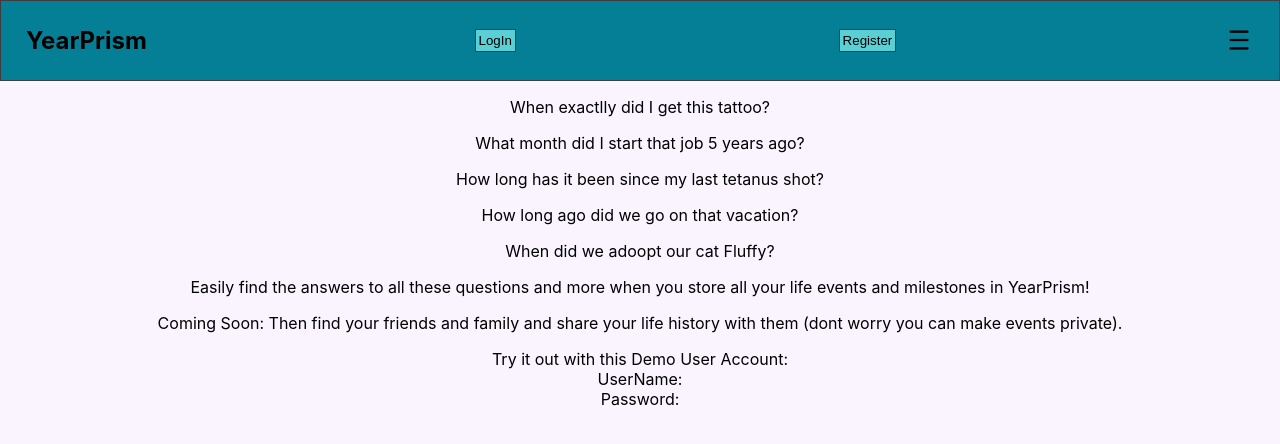
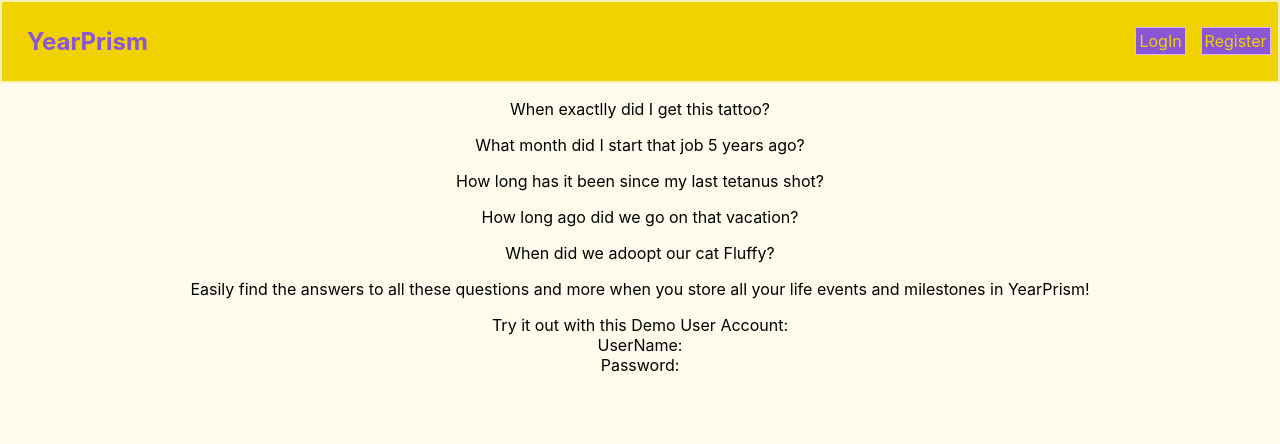
Before and after one commit to Cygnet717/YearPrism, a React (Create React App) app: page / in a window 1280 px wide. Shown: the top 444 px of the page. Built offline with nearby package versions, Linux system fonts and the light colour scheme.

Commit message:
login page done

```diff
--- a/src/App.js
+++ b/src/App.js
@@ -1,7 +1,9 @@
 import React from 'react';
 import {Route, Switch} from 'react-router-dom';
-import Header from'./Components/Header/Header'
-import LandingPage from './Components/LandingPage/LandingPage'
+import Header from'./Components/Header/Header';
+import LandingPage from './Components/LandingPage/LandingPage';
+import LoginPage from './Components/LoginPage/LoginPage';
+import RegisterPage from './Components/RegisterPage/RegisterPage'
 
 function App() {
   return (
@@ -9,6 +11,8 @@
       <Header/>
       <Switch>
         <Route exact path={'/'} component={LandingPage} />
+        <Route path={'/Login'} component={LoginPage}/>
+        <Route path={'/Register'} component={RegisterPage}/>
       </Switch>
     </main>
   );
--- a/src/Components/Header/Header.css
+++ b/src/Components/Header/Header.css
@@ -2,27 +2,34 @@
     box-sizing: border-box;
 }
 
-nav{
-    border:1px solid #3E3D40;
-    background-color: #047F96;
+.mainNav{
+    border:2px solid #FAF2B5;
+    background-color: #F0D200;
     display: flex;
     justify-content: space-between;
     align-items: center;
 }
 
+.regLoginButtons{
+    display: flex;
+    justify-content: space-around;
+    width: 150px;
+}
+
 .headerLink{
     text-decoration: none;
-
-    color: black ;
+    color:  rgb(138, 86, 211);
     padding: 5px;
     margin-left: 20px;
 }
 
 .button{
-    border: 1px solid #3E3D40;
-    background-color: #5ACFD4;
+    border: 1px solid #e2b2ff;
+    background-color: rgb(138, 86, 211);
     padding: 3px;
     cursor: pointer;
+    color: #F0D200;
+    text-decoration: none;
 }
 .hamburger{
     margin-right: 20px;
@@ -30,7 +37,26 @@
     cursor: pointer;
 }
 
+.burgerhidden{
+    display: none;
+}
+
 .burgermenu{
-    display: none;
+    position: fixed;
     right: 0;
+    background-color: rgb(138, 86, 211);
+    display: flex;
+    flex-direction: column;
 }
+
+.burgermenu > a {
+    border-bottom: 1px solid #F0D200;
+    width: 100%;
+    text-align: center;
+    padding-left: 10px;
+    padding-right: 10px;
+    padding-top: 5px;
+    padding-bottom: 5px;
+    text-decoration: none;
+    color: #F0D200;
+}
--- a/src/Components/Header/Header.js
+++ b/src/Components/Header/Header.js
@@ -4,32 +4,61 @@
 import './Header.css'
 
 export default class Header extends Component {
+    constructor(props){
+        super(props)
+        this.state = {
+            burger: 'burgerhidden',
+        }
+    }
 
     renderLogInLink(){
         return (
-            <>
-            <button className='button header'>LogIn</button>
-            <button className='button header'>Register</button>
-            </>
+            <div className='regLoginButtons'>
+            <Link to='/Login' className='button headerbutton'>LogIn</Link>
+            <Link to='/Register' className='button headerbutton'>Register</Link>
+            </div>
         )
     }
+
+    renderHamburger(){
+        return(
+            <div>
+
+                    <img className='hamburger'
+                    src={hamburger} alt='Hamburger Menu'
+                    onClick={()=>{this.RenderBurgerMenu()}}></img>
+
+                    <nav className={this.state.burger}>
+                        <Link to=''>Add Event</Link>
+                        <Link to=''>Color Option</Link>
+                        <Link to=''>View Option</Link>
+                        <Link to=''>Delete Account</Link>
+                    </nav>
+                </div>
+        )
+    }
+
     RenderBurgerMenu(){
         console.log('click')
+        if(this.state.burger === 'burgerhidden'){
+            this.setState({
+                burger: 'burgermenu'
+            })
+        } else {
+            this.setState({
+                burger:'burgerhidden'
+            })
+        }
+
     }
     render(){
         return (
-            <nav>
+            <nav className='mainNav'>
                 <Link className='headerLink' to='/'>
                     <h1>YearPrism</h1>
                 </Link>
-                {true ? this.renderLogInLink() : <></>}
-                <img className='hamburger' src={hamburger} alt='Hamburger Menu' onClick={this.RenderBurgerMenu()}></img>
-                <div className='burgermenu'>
-                    <p>Add Event</p>
-                    <p>Color Option</p>
-                    <p>View Option</p>
-                    <p>Delete Account</p>
-                </div>
+                {true ? this.renderLogInLink() : this.renderHamburger()}
+
             </nav>
         )
     }
--- a/src/Components/LandingPage/LandingPage.css
+++ b/src/Components/LandingPage/LandingPage.css
@@ -4,5 +4,5 @@
 }
 
 html {
-    background-color: #FAF4FF;
+    background-color: #FEFCED;
 }
--- a/src/Components/LandingPage/LandingPage.js
+++ b/src/Components/LandingPage/LandingPage.js
@@ -11,10 +11,10 @@
                 <p>How long has it been since my last tetanus shot?</p>
                 <p>How long ago did we go on that vacation?</p>
                 <p>When did we adoopt our cat Fluffy?</p>
-                <p>Easily find the answers to all these questions and more when you store all your life events and milestones in YearPrism!
+                <p>Easily find the answers to all these questions and more
+                when you store all your life events and milestones in YearPrism!
                 </p>
-                <p>Coming Soon: Then find your friends and family and share your life history with them (dont worry you can make events private).
-                </p>
+
                 <p>Try it out with this Demo User Account:<br/>
                     UserName: <br/>
                     Password:
--- /dev/null
+++ b/src/Components/LoginPage/LoginPage.css
@@ -0,0 +1,4 @@
+.loginform{
+    text-align: center;
+
+}
--- /dev/null
+++ b/src/Components/LoginPage/LoginPage.js
@@ -0,0 +1,21 @@
+import React, { Component } from 'react';
+import './LoginPage.css';
+
+export default class LoginPage extends Component {
+    render() {
+        return(
+            <div>
+                <fieldset>
+                    <legend>LogIn</legend>
+                    <form className='loginform'>
+                        User Name <input required type= 'text' name='username'/>
+                        <br/>
+                        Password <input required type= 'password' name='password'/>
+                        <br/>
+                        <input type='submit' value='Login'></input>
+                    </form>
+                </fieldset>
+            </div>
+        )
+    }
+}
--- /dev/null
+++ b/src/Components/RegisterPage/RegisterPage.js
@@ -0,0 +1,13 @@
+import React, { Component } from 'react';
+import './RegisterPage.css';
+
+
+export default class RegisterPage extends Component {
+    render() {
+        return(
+            <div>
+                this is the Register page
+            </div>
+        )
+    }
+}
```
Also changed, not shown: src/Components/RegisterPage/RegisterPage.css (added).
